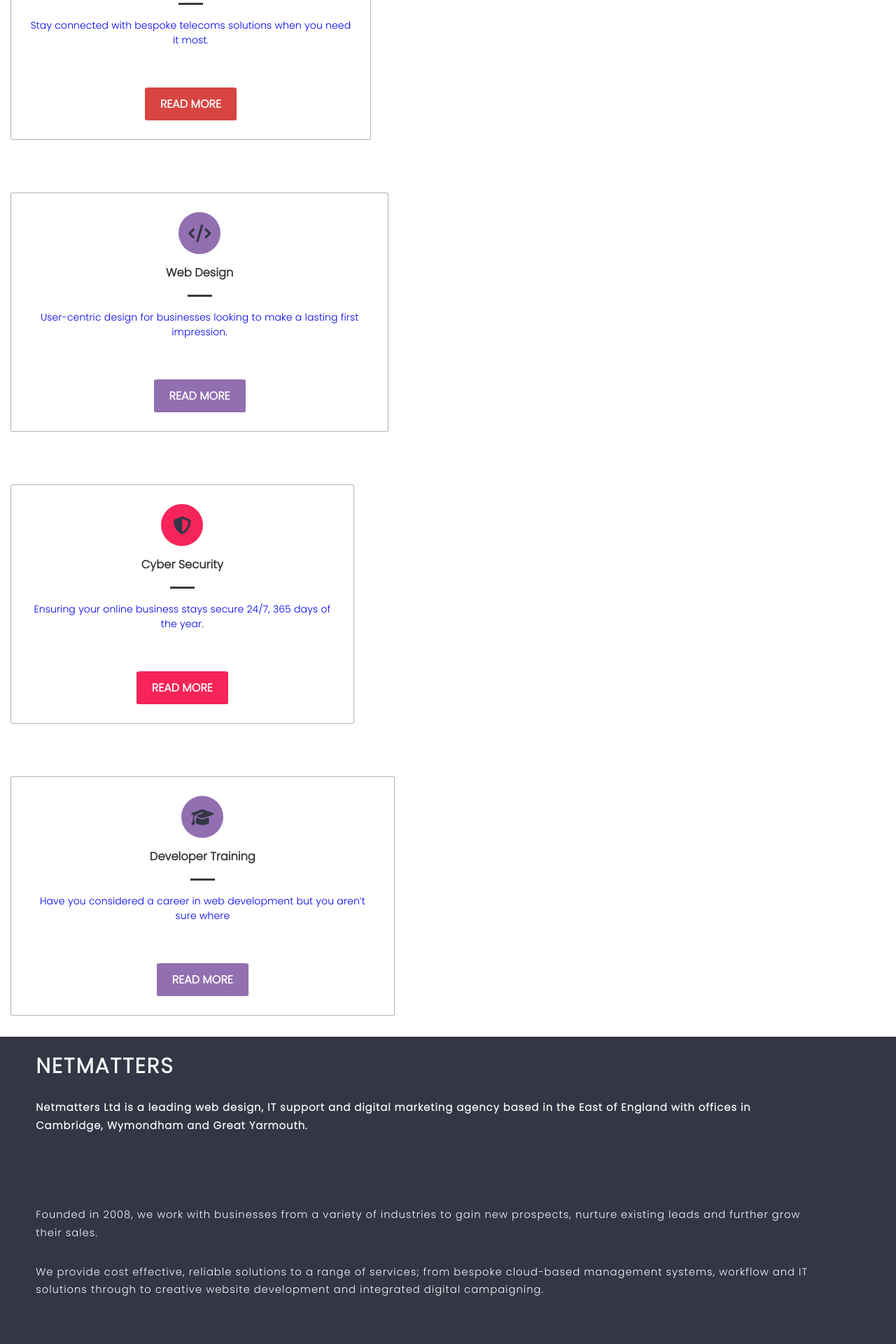
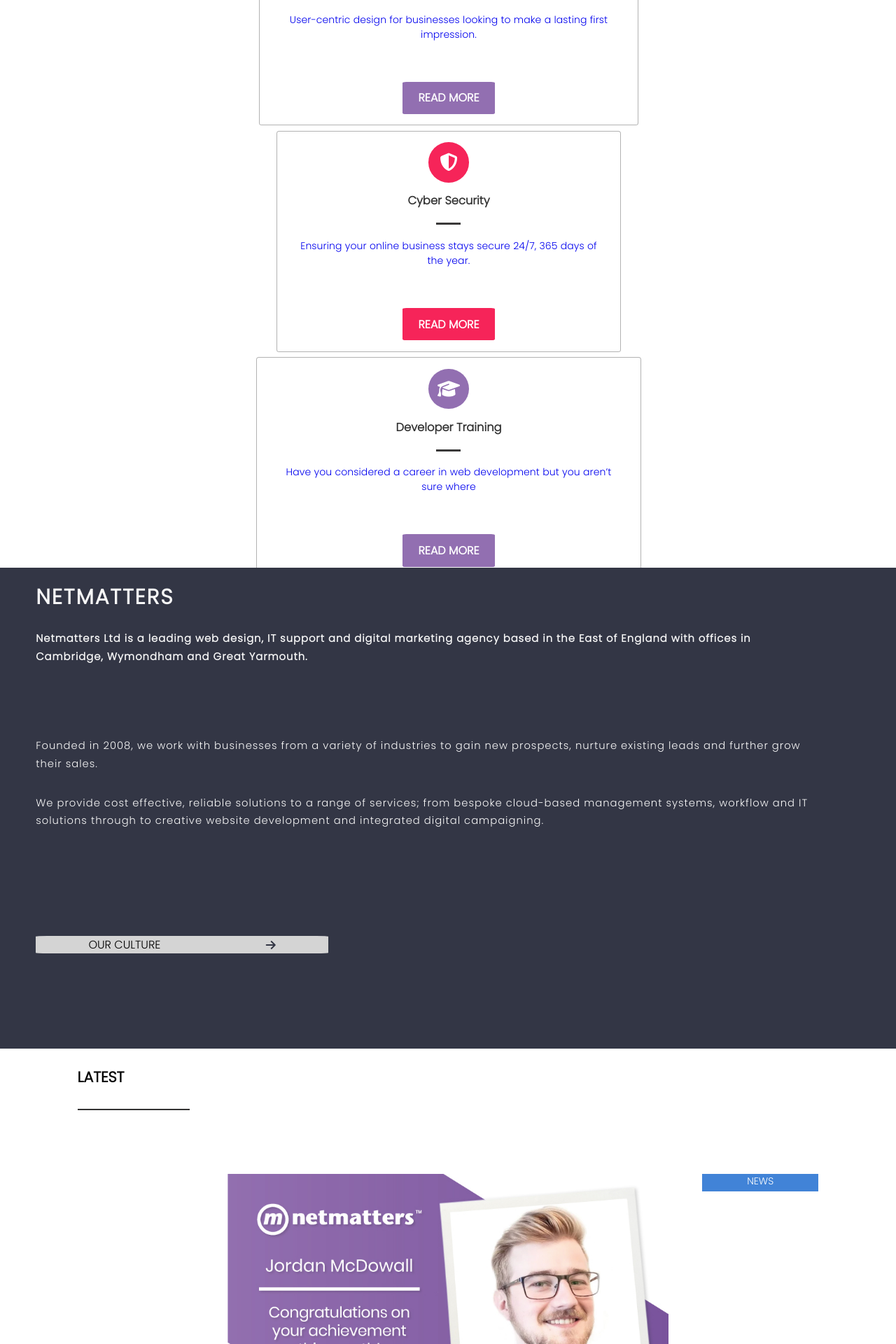
Before and after one commit to Daryl-Boyce/reflection_redo, a PHP site: page / in a window 1280 px wide. Shown: the part 2520-4440 px from the top of the page at 70% size. Run offline with PHP 8.4, Linux system fonts and the light colour scheme; some libraries are stand-ins or nearby versions.

Commit message:
Not finished as styling is off, have removed media q's as they where breaking.

```diff
--- a/css/styles.css
+++ b/css/styles.css
@@ -87,18 +87,21 @@
 .middle__nav {
   display: inline-flex;
   flex-direction: column;
-  padding-bottom: 30px;
-  width: 100%;
+  padding-bottom: 1em;
+  align-items: center;
+  flex-wrap: wrap;
 }
 
 .middle__nav__card {
   display: inline-flex;
   flex-direction: column;
-  border: 1.5px solid rgba(0, 0, 0, 0.3);
-  border-radius: 3px;
+  width: 100%;
+  object-fit: contain;
+  border: 0.1em solid rgba(0, 0, 0, 0.3);
+  border-radius: 0.3em;
   background-color: #fff;
-  height: 340px;
-  margin-top: 75px;
+  height: 97%;
+  margin-top: 3em;
   text-align: justify;
   justify-content: center;
   align-items: center;
@@ -114,6 +117,9 @@
 }
 .card__hover__blue:hover h2 {
   color: white;
+}
+.card__hover__blue:hover i {
+  color: #67809f;
 }
 .card__hover__blue:hover .middle__nav__read__more {
   background-color: white;
@@ -135,6 +141,9 @@
 .card__hover__light__blue:hover h2 {
   color: white;
 }
+.card__hover__light__blue:hover i {
+  color: #286abd;
+}
 .card__hover__light__blue:hover .middle__nav__read__more {
   background-color: white;
   color: #286abd;
@@ -154,6 +163,9 @@
 }
 .card__hover__green:hover h2 {
   color: white;
+}
+.card__hover__green:hover i {
+  color: #2ecc71;
 }
 .card__hover__green:hover .middle__nav__read__more {
   background-color: white;
@@ -175,6 +187,9 @@
 .card__hover__red:hover h2 {
   color: white;
 }
+.card__hover__red:hover i {
+  color: #d64541;
+}
 .card__hover__red:hover .middle__nav__read__more {
   background-color: white;
   color: #d64541;
@@ -194,6 +209,9 @@
 }
 .card__hover__purple:hover h2 {
   color: white;
+}
+.card__hover__purple:hover i {
+  color: #926fb1;
 }
 .card__hover__purple:hover .middle__nav__read__more {
   background-color: white;
@@ -215,6 +233,9 @@
 .card__hover__light__red:hover h2 {
   color: white;
 }
+.card__hover__light__red:hover i {
+  color: #f62459;
+}
 .card__hover__light__red:hover .middle__nav__read__more {
   background-color: white;
   color: #f62459;
@@ -232,11 +253,14 @@
   flex-direction: column;
   justify-content: center;
   align-items: center;
-  width: 60px;
-  height: 60px;
+  width: 4.5em;
+  height: 4.5em;
   border-radius: 50%;
   background-color: #67809f;
   color: white;
+}
+.middle__nav__card__icon i {
+  color: #fff;
 }
 
 .middle__nav__card__text {
@@ -374,8 +398,9 @@ body {
 .netmatters__logo__img {
   display: inline-flex;
   align-items: center;
-  height: 80%;
-  width: 90%;
+  height: 100%;
+  width: 100%;
+  object-fit: contain;
 }
 
 .header__phone {
@@ -559,18 +584,21 @@ body {
   display: flex;
   width: 100%;
   height: 65%;
-  background: url(../assets/card__pic__2.jpg);
-  background-size: contain;
-  background-repeat: no-repeat;
   flex-direction: row;
   justify-content: flex-end;
+}
+.latest__news__card__header img {
+  height: 100%;
+  width: 100%;
+  object-fit: contain;
 }
 
 .latest__news__card__header__news__box {
   display: flex;
   width: 13%;
   height: 25px;
-  z-index: 1;
+  z-index: 3;
+  position: absolute;
   background-color: #4183d7;
   color: white;
   font-family: inherit;
--- a/index.html
+++ b/index.html
@@ -105,7 +105,7 @@
 	<!--  -->
 	<!-- Middle Nav -->
 	<div class="container">
-		<aside class="middle__nav">
+		<div class="middle__nav">
 			<a class="middle__nav__text__style" href="#">
 				<div class="middle__nav__card card__hover__blue">
 					<div class="middle__nav__card__icon">
@@ -125,7 +125,7 @@
 							solution.
 						</p>
 					</div>
-					<div class="middle__nav__read__more ">
+					<div class="middle__nav__read__more">
 						Read More
 					</div>
 				</div>
@@ -252,10 +252,12 @@
 					<div class="middle__nav__read__more card__color__purple">Read More</div>
 				</div>
 			</a>
-		</aside>
+		</div>
 	</div>
 	<!--  -->
 	<!-- Description Aside -->
+	</div>
+	<!-- Deascription Aside -->
 	<div class="description__aside">
 		<div class="description__aside__inner">
 			<h1> Netmatters
@@ -279,7 +281,6 @@
 				our culture
 				<i class="fas fa-arrow-right"></i>
 				</div>
-			</div>
 		</div>
 	</div>
 	<!--  -->
@@ -302,7 +303,7 @@
 	<!--  -->
 	<!-- Latest News -->
 	<div class="container">
-		<aside class="latest__news">
+		<div class="latest__news">
 			<div class="latest__news__latest"> latest
 				<hr>
 			</div>
@@ -310,6 +311,7 @@
 			<div class="latest__news__card">
 
 				<div class="latest__news__card__header ">
+					<img src="../assets/card__pic__2.jpg" alt="">
 					<div class="latest__news__card__header__news__box">news</div>
 					<!-- <img src="\assets\card__pic__2.jpg" alt=""> -->
 				</div>
@@ -326,7 +328,7 @@
 					</div>
 					<hr>
 
-					<footer class="latest__news__card__footer">
+					<div class="latest__news__card__footer">
 
 						<div class="latest__news__card__footer__logo"></div>
 
@@ -338,7 +340,7 @@
 							</time>
 						</p>
 
-					</footer>
+					</div>
 				</div>
 
 
@@ -346,6 +348,7 @@
 			<div class="latest__news__card">
 
 				<div class="latest__news__card__header ">
+					<img src="../assets/card__pic__2.jpg" alt="">
 					<div class="latest__news__card__header__news__box">news</div>
 					<!-- <img src="\assets\card__pic__2.jpg" alt=""> -->
 				</div>
@@ -362,7 +365,7 @@
 					</div>
 					<hr>
 
-					<footer class="latest__news__card__footer">
+					<div class="latest__news__card__footer">
 
 						<div class="latest__news__card__footer__logo"></div>
 
@@ -374,7 +377,7 @@
 							</time>
 						</p>
 
-					</footer>
+					</div>
 				</div>
 
 
@@ -382,6 +385,7 @@
 			<div class="latest__news__card">
 
 				<div class="latest__news__card__header ">
+					<img src="../assets/card__pic__2.jpg" alt="">
 					<div class="latest__news__card__header__news__box">news</div>
 					<!-- <img src="\assets\card__pic__2.jpg" alt=""> -->
 				</div>
@@ -398,7 +402,7 @@
 					</div>
 					<hr>
 
-					<footer class="latest__news__card__footer">
+					<div class="latest__news__card__footer">
 
 						<div class="latest__news__card__footer__logo"></div>
 
@@ -410,12 +414,12 @@
 							</time>
 						</p>
 
-					</footer>
+					</div>
 				</div>
 
 
 			</div>
-		</aside>
+		</div>
 	</div>
 	<!--  -->
 	<!-- Brand logos -->
--- a/scss/partials/_header.scss
+++ b/scss/partials/_header.scss
@@ -23,13 +23,15 @@
     align-items: center;
     height: 4em;
     width: 100%;
+
   }
   //
   .netmatters__logo__img {
     display: inline-flex;
     align-items: center;
-    height: 80%;
-    width: 90%;
+    height: 100%;
+    width: 100%;
+    object-fit: contain;
   }
   //
   .header__phone {
--- a/scss/partials/_middle__nav.scss
+++ b/scss/partials/_middle__nav.scss
@@ -1,8 +1,10 @@
 .middle__nav {
   display: inline-flex;
-  flex-direction: column;
-  padding-bottom: 30px;
-  width: 100%;
+    flex-direction: column;
+    padding-bottom: 1em;
+
+    align-items: center;
+    flex-wrap: wrap;
 
 
 
@@ -11,11 +13,13 @@
 .middle__nav__card {
   display: inline-flex;
   flex-direction: column;
-  border: 1.5px solid rgb(0, 0, 0, 0.3);
-  border-radius: 3px;
+  width: 100%;
+  object-fit: contain;
+  border: 0.1em solid rgb(0, 0, 0, 0.3);
+  border-radius: 0.3em;
   background-color: #fff;
-  height: 340px;
-  margin-top: 75px;
+  height: 97%;
+  margin-top: 3em;
   text-align: justify;
   justify-content: center;
   align-items: center;
@@ -35,6 +39,12 @@
 
   h2{
     color: white;
+
+
+  }
+
+  i{
+    color: #67809f;
   }
 
   .middle__nav__read__more {
@@ -60,6 +70,10 @@
 
   h2{
     color: white;
+  }
+
+  i{
+    color: #286abd;
   }
 
   .middle__nav__read__more {
@@ -88,6 +102,9 @@
     color: white;
   }
 
+  i{
+    color: #2ecc71;
+  }
   .middle__nav__read__more {
     background-color: white;
     color: #2ecc71;
@@ -112,6 +129,10 @@
 
   h2{
     color: white;
+  }
+
+  i{
+    color: #d64541;
   }
 
   .middle__nav__read__more {
@@ -140,6 +161,10 @@
     color: white;
   }
 
+  i{
+    color: #926fb1;
+  }
+
   .middle__nav__read__more {
     background-color: white;
     color: #926fb1;
@@ -166,6 +191,10 @@
     color: white;
   }
 
+  i{
+    color: #f62459;
+  }
+
   .middle__nav__read__more {
     background-color: white;
     color: #f62459;
@@ -189,11 +218,15 @@
   flex-direction: column;
   justify-content: center;
   align-items: center;
-  width: 60px;
-  height: 60px;
+  width: 4.5em;
+  height: 4.5em;
   border-radius: 50%;
   background-color: #67809f;
   color: white;
+
+    i{
+      color: #fff;
+    }
 }
 
 .middle__nav__card__text {
--- a/scss/partials/_news__cards.scss
+++ b/scss/partials/_news__cards.scss
@@ -51,18 +51,24 @@
     display: flex;
     width: 100%;
     height: 65%;
-    background: url(../assets/card__pic__2.jpg);
-    background-size: contain;
-    background-repeat: no-repeat;
+    // background: url(../assets/card__pic__2.jpg);
+    // background-repeat: no-repeat;
     flex-direction: row;
     justify-content: flex-end;
+
+    img{
+        height:100%;
+        width: 100%;
+        object-fit: contain;
+    }
 }
 
 .latest__news__card__header__news__box{
     display: flex;
     width: 13%;
     height: 25px;
-    z-index: 1;
+    z-index: 3;
+    position: absolute;
     background-color: #4183d7;
     color: white;
     font-family: inherit;
```
Also changed, not shown: 1 other file.
